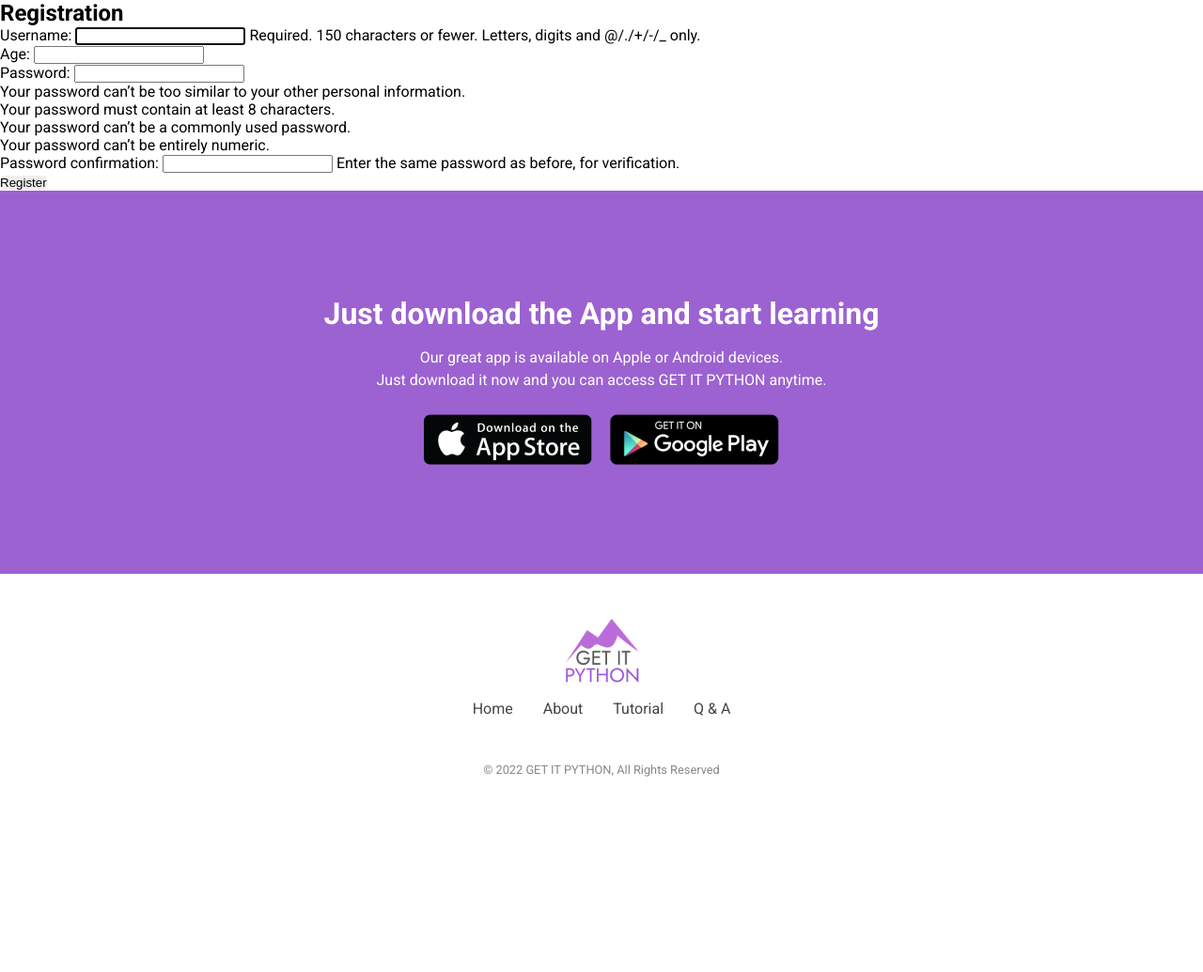
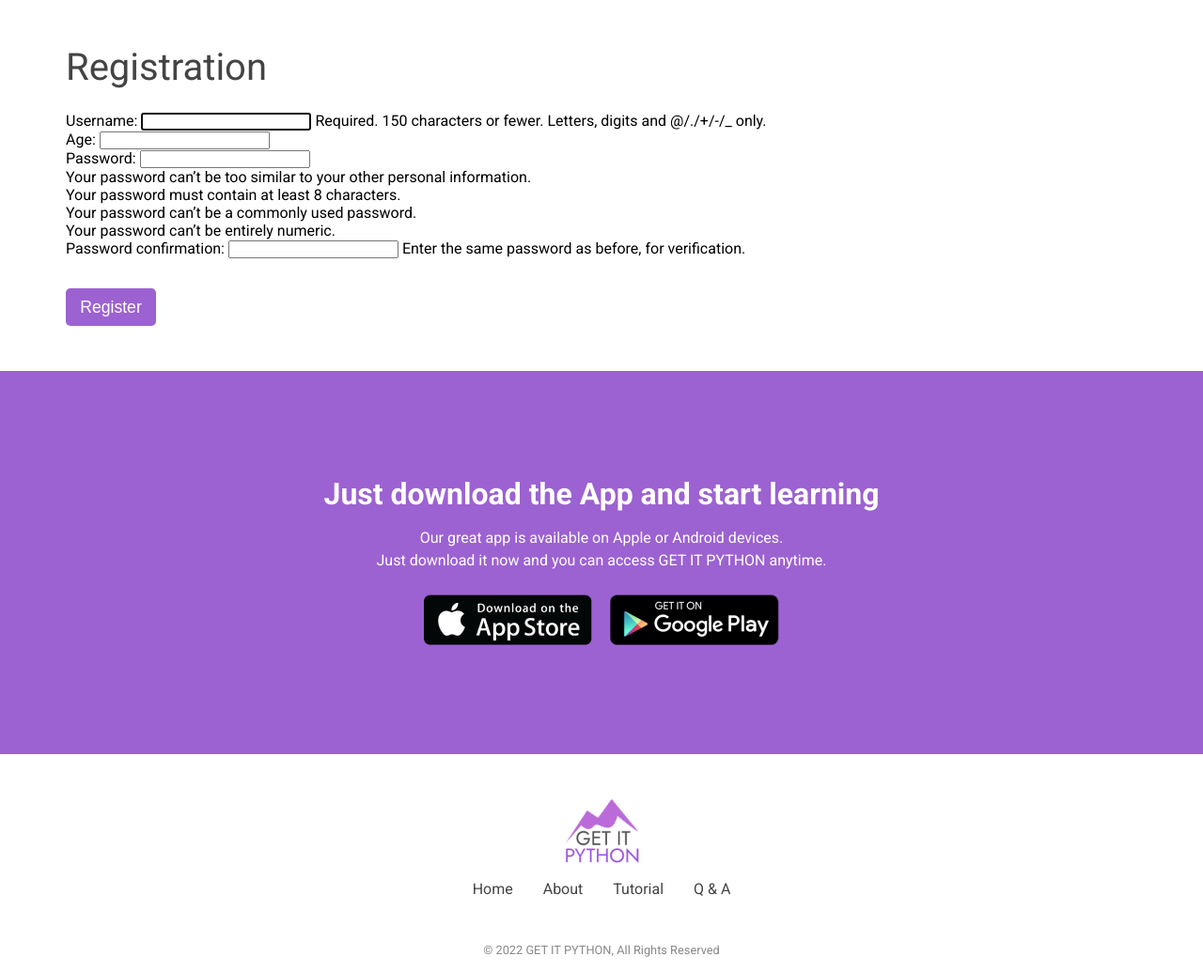
Before and after one commit to LudoNZ/IT6006_Project, a Django app: page /accounts/signup/ in a window 1280 px wide. Shown: the part 134-1169 px from the top of the page at 94% size. Before the commit the page ends 961 px from the top, so only its background shows below. Run offline with Django 4.2, Linux system fonts and the light colour scheme; some libraries are stand-ins or nearby versions.

Commit message:
modify html and css in registration folder

```diff
--- a/GroupDjango/static/css/main.css
+++ b/GroupDjango/static/css/main.css
@@ -38,7 +38,6 @@
 }
 
 
-
 /* NAVBAR STYLING */
 .navbar {
     display: flex;
@@ -47,7 +46,6 @@
     padding: 20px;
     color: #444444;
     overflow: hidden;
-
 }
 
 .nav-links a {
@@ -391,7 +389,6 @@
         padding-right: 1rem;
         margin-bottom: 2rem;
     }
-
 }
 
 
--- /dev/null
+++ b/GroupDjango/static/css/registration.css
@@ -0,0 +1,28 @@
+.reg_form_container {
+    margin: 3rem 0;
+}
+
+.login_heading {
+    color: #444444;
+    font-family: Roboto, Arial, Helvetica, sans-serif;
+    font-weight: 400;
+    font-size: 2.5rem;
+    padding-bottom: 1.5rem;
+}
+
+.reg_button {
+    width: 6rem;
+    height: 2.5rem;
+    font-size: 1.1rem;
+    display: inline-block;
+    color: #FFFFFF;
+    line-height: 1rem;
+    background-color: #9C62D1;
+    margin-top: 2rem;
+    text-align: center;
+    cursor: pointer;
+}
+
+.reg_button:hover {
+    background-color: #7C4CA8
+}
--- a/GroupDjango/templates/base.html
+++ b/GroupDjango/templates/base.html
@@ -7,7 +7,10 @@
     <meta http-equiv="X-UA-Compatible" content="IE=edge">
     <meta name="viewport" content="width=device-width, initial-scale=1.0">
     <title>{% block title %} GET IT PYTHON {% endblock title %}</title>
+
+    <!-- CSS -->
     <link rel="stylesheet" href="{% static '/css/main.css' %}">
+    <link rel="stylesheet" href="{% static '/css/registration.css' %}">
     <link rel="stylesheet" href="{% static '/css/courses.css' %}">
     <link rel="shortcut icon" href="{% static 'images/book_white.png' %}" type="image/x-icon">
 
--- a/GroupDjango/templates/registration/signup.html
+++ b/GroupDjango/templates/registration/signup.html
@@ -3,12 +3,14 @@
 {% block title %} Registration {% endblock title %}
 
 {%block content %}
-
-<h2> Registration</h2>
-<form action="" method="post">
-    {% csrf_token %}
-    {{ form.as_p }}
-    <button type="submit">Register</button>
-</form>
-
+<div class="container">
+    <div class="reg_form_container">
+        <h1 class="login_heading"> Registration</h1>
+        <form action="" method="post">
+            {% csrf_token %}
+            {{ form.as_p }}
+            <button class="reg_button" type="submit">Register</button>
+        </form>
+    </div>
+</div>
 {% endblock content %}
```
Also changed, not shown: GroupDjango/templates/registration/login.html (+10 -8 lines), GroupDjango/db.sqlite3.
